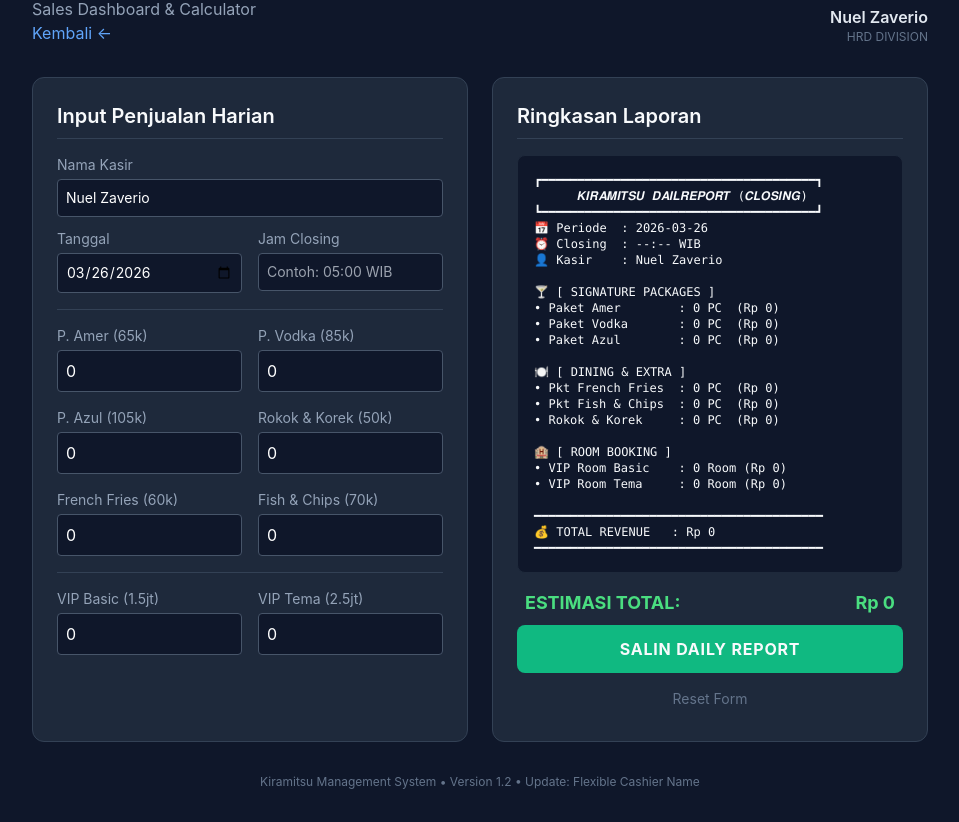
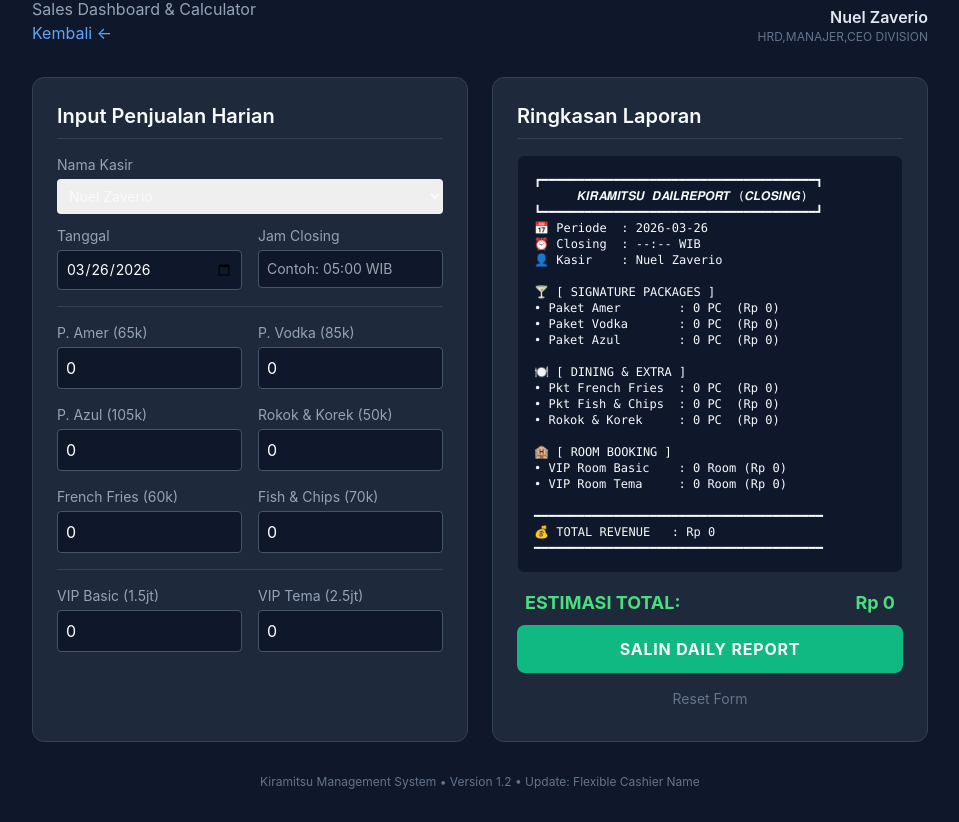
Before and after one commit to kiramitsumrp/kiramitsu, a plain HTML site: page dailreport.html in a window 1280 px wide. Shown: the part 71-893 px from the top of the page, without its empty margins (160-1119 px from the left). Drawn offline with nearby package versions, Linux system fonts and the light colour scheme.

Commit message:
Update dailreport.html

```diff
--- a/dailreport.html
+++ b/dailreport.html
@@ -25,8 +25,8 @@
 
             </div>
             <div class="text-right">
-                <p id="headerNameDisplay" class="font-semibold text-slate-200">Nuel Zaverio</p>
-                <p class="text-xs text-slate-500 uppercase">HRD Division</p>
+                <p id="headerNameDisplay" class="font-semibold text-slate-200">Pengurus Kiramitsu</p>
+                <p class="text-xs text-slate-500 uppercase">HRD,Manajer,Ceo Division</p>
             </div>
         </header>
 
@@ -39,7 +39,11 @@
                     <div class="space-y-3">
                         <div>
                             <label class="block text-sm text-slate-400 mb-1">Nama Kasir</label>
-                            <input type="text" id="kasirInput" value="Nuel Zaverio" class="w-full p-2 rounded text-sm">
+                            <select id="kasirInput" class="w-full p-2 rounded text-sm">
+                                <option value="Gison Kiramitsu">Gison Kiramitsu</option>
+                                <option value="Valish Kiramitsu">Valish Kiramitsu</option>
+                                <option value="Nuel Zaverio" selected>Nuel Zaverio</option>
+                            </select>
                         </div>
                         <div class="grid grid-cols-2 gap-4">
                             <div>
```
